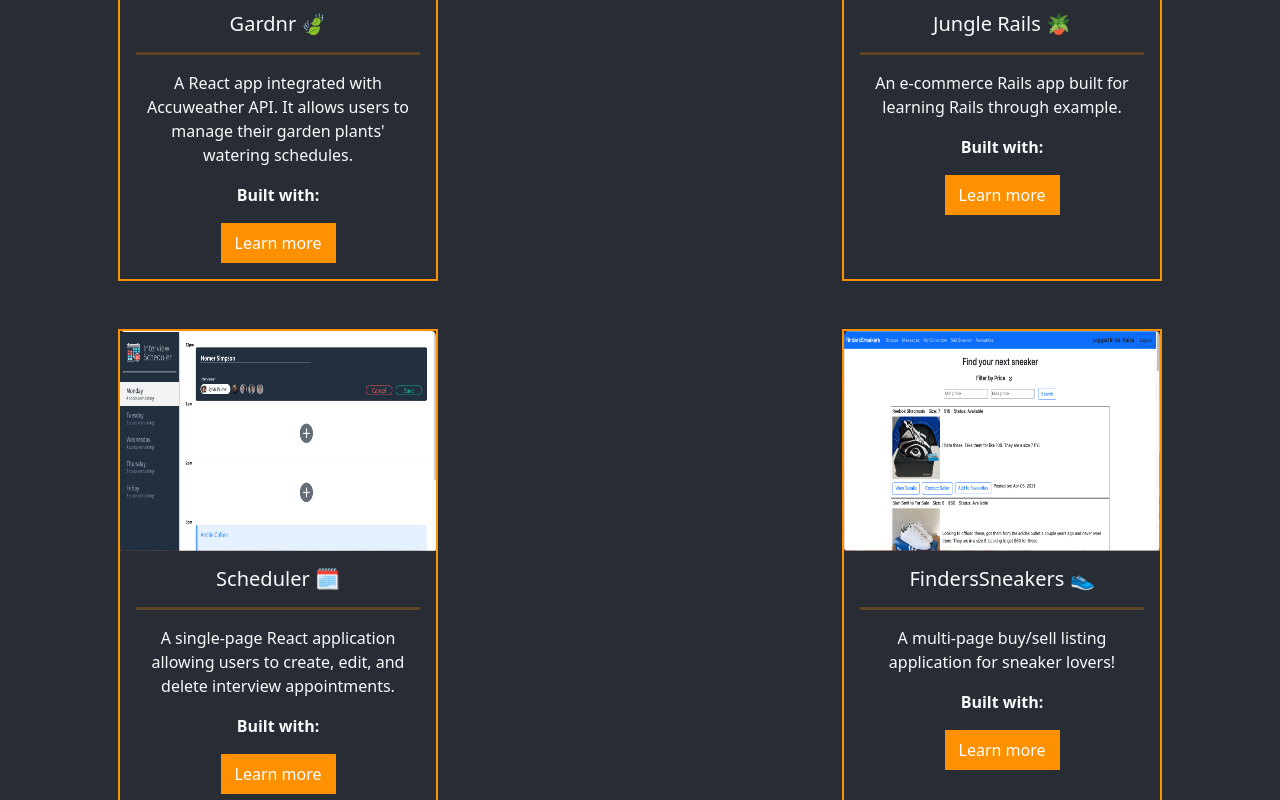
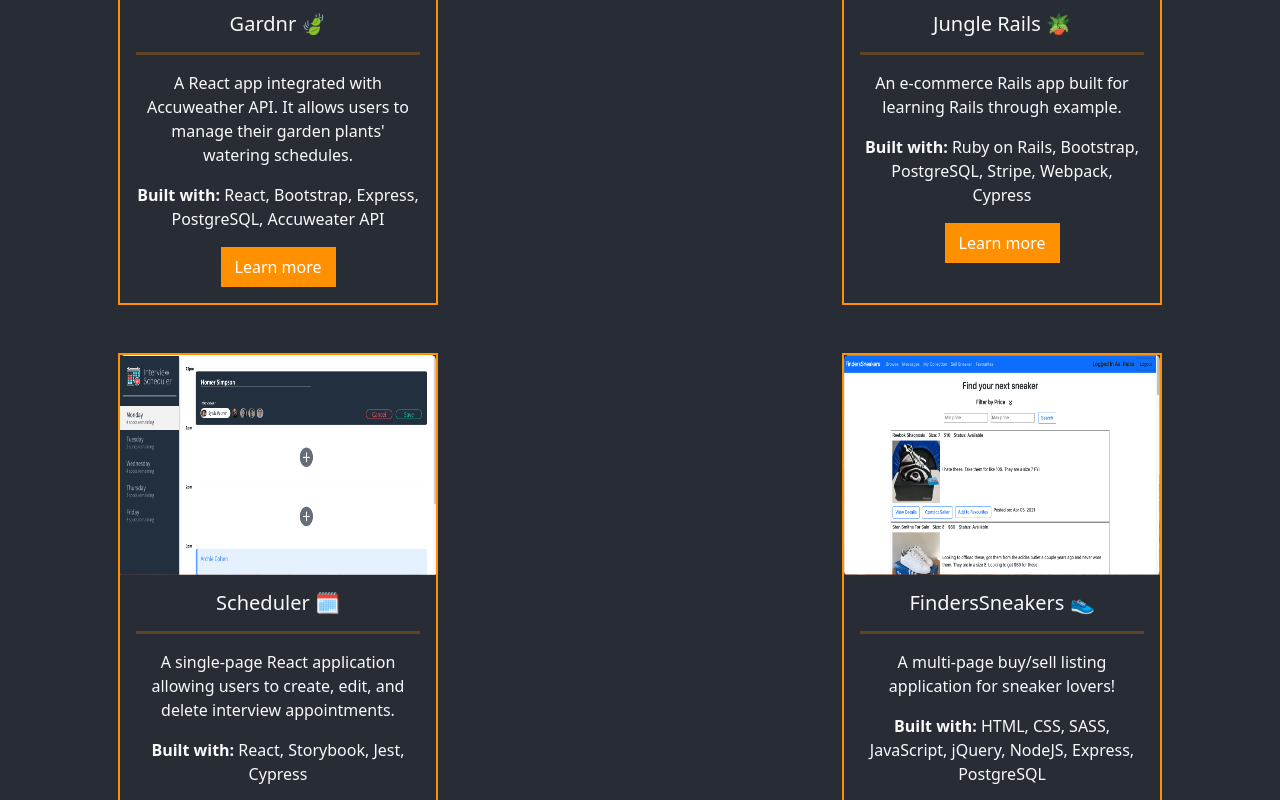
Before and after one commit to Raiza-D/my-portfolio, a React (Create React App) app: page / in a window 1280 px wide. Shown: the part 1900-2700 px from the top of the page. Built offline with nearby package versions, Linux system fonts and the light colour scheme.

Commit message:
Remove p tag wrapping Built with text. Use strong tag instead to bold only that text.

```diff
--- a/src/components/Projects.jsx
+++ b/src/components/Projects.jsx
@@ -81,7 +81,7 @@ export default function Projects() {
                   <hr className="hr-projects" />
                   <Card.Text>{project.description}</Card.Text>
                   <Card.Text>
-                    <p className="fw-bold">Built with: </p>
+                    <strong>Built with: </strong>{project.stack}
                   </Card.Text>
                   <a href={project.link} target="_blank" rel="noreferrer">
                     <Button className="rounded-0">Learn more</Button>
```
